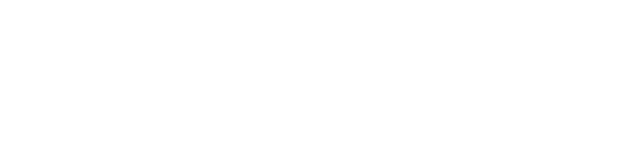
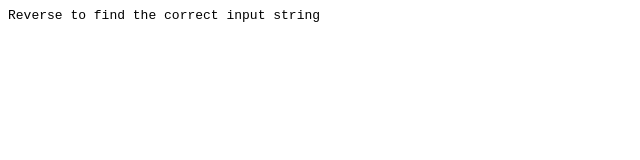
Before and after one commit to cryptovillage/cpvtgb, a plain HTML site: page E/index.html in a window 1280 px wide. Shown: the whole page, without its empty margins (0-640 px from the left). Drawn offline with Linux system fonts and the light colour scheme.

Commit message:
added hint for E and removed link from home.

```diff
--- a/E/index.html
+++ b/E/index.html
@@ -0,0 +1,5 @@
+<html><body>
+<pre>
+Reverse to find the correct input string
+</pre>
+</body></html>
```
Also changed, not shown: index.html (+0 -2 lines).
